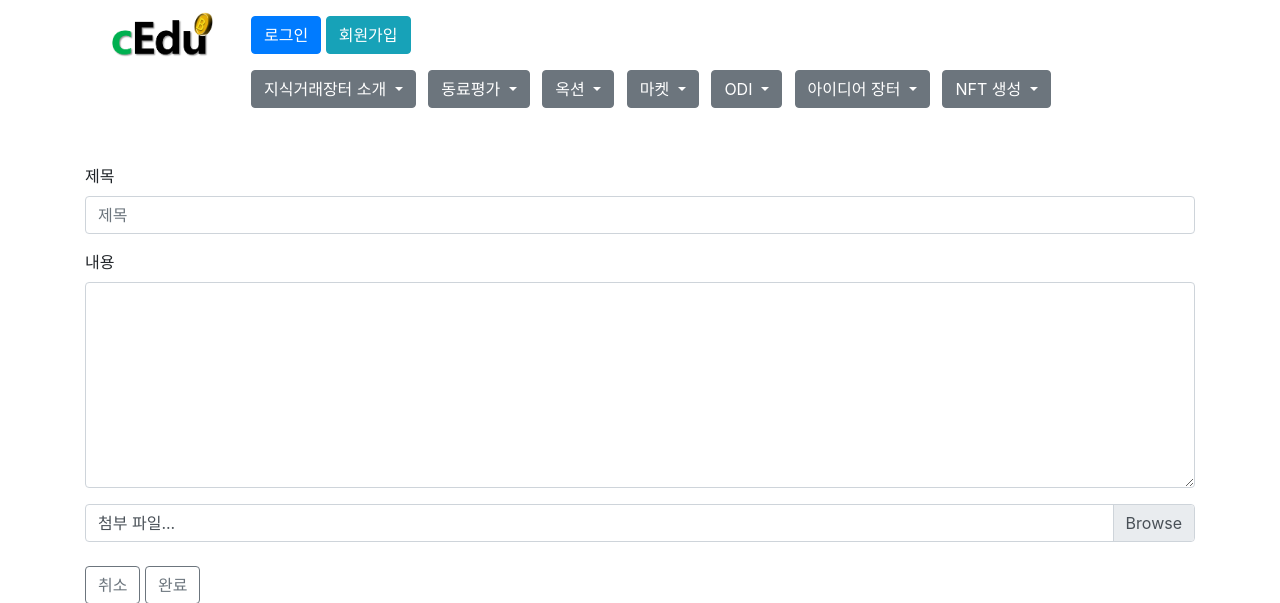
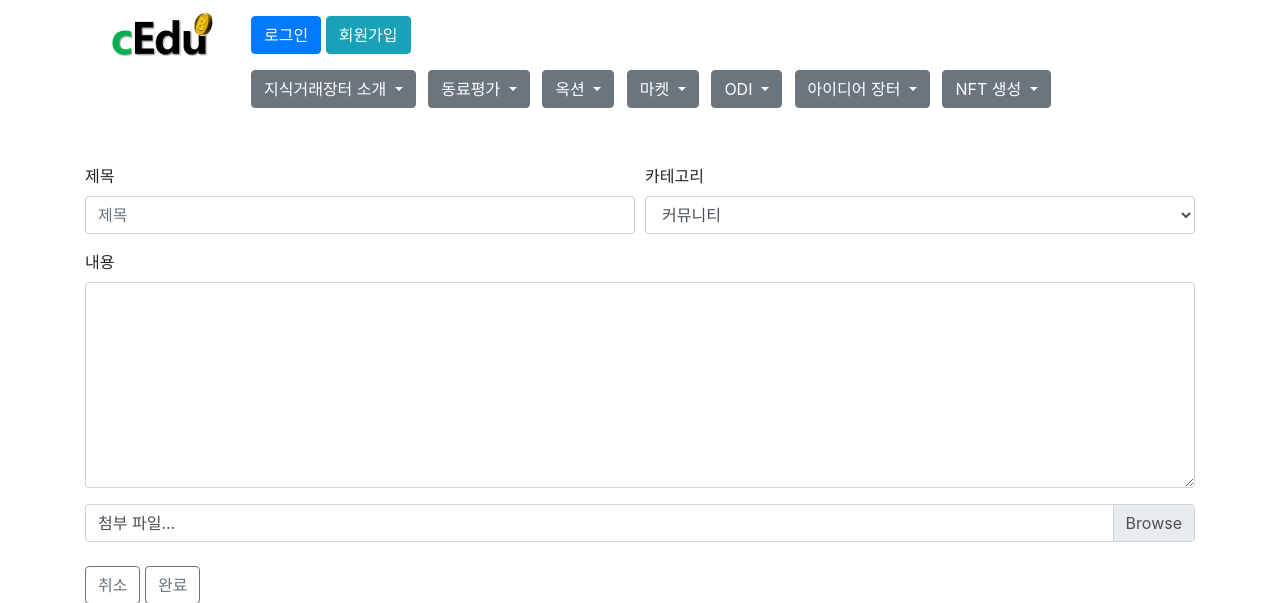
Before and after one commit to kmi0817/cEdu, a Flask app: page /temp/write in a window 1280 px wide. Shown: the top 603 px of the page. Run offline with Flask 2, Linux system fonts and the light colour scheme; some libraries are stand-ins or nearby versions.

Commit message:
add category

```diff
--- a/app/templates/temp/write.html
+++ b/app/templates/temp/write.html
@@ -1,9 +1,18 @@
 {% extends 'temp/layout.html' %}
 {% block content %}
 <form action="/temp/write" method="POST">
-    <div class="form-group">
-        <label for="title">제목</label>
-        <input type="text" name="title" class="form-control" id="title" placeholder="제목">
+    <div class="form-row">
+        <div class="form-group col-md-6">
+            <label for="title">제목</label>
+            <input type="text" name="title" class="form-control" id="title" placeholder="제목">
+        </div>
+        <div class="form-group col-md-6">
+            <label for="category">카테고리</label>
+            <select name="category" class="form-control" id="category">
+                <option value="community">커뮤니티</option>
+                <option value="project">프로젝트</option>
+            </select>
+        </div>
     </div>
     <div class="form-group">
         <label for="description">내용</label>
```
